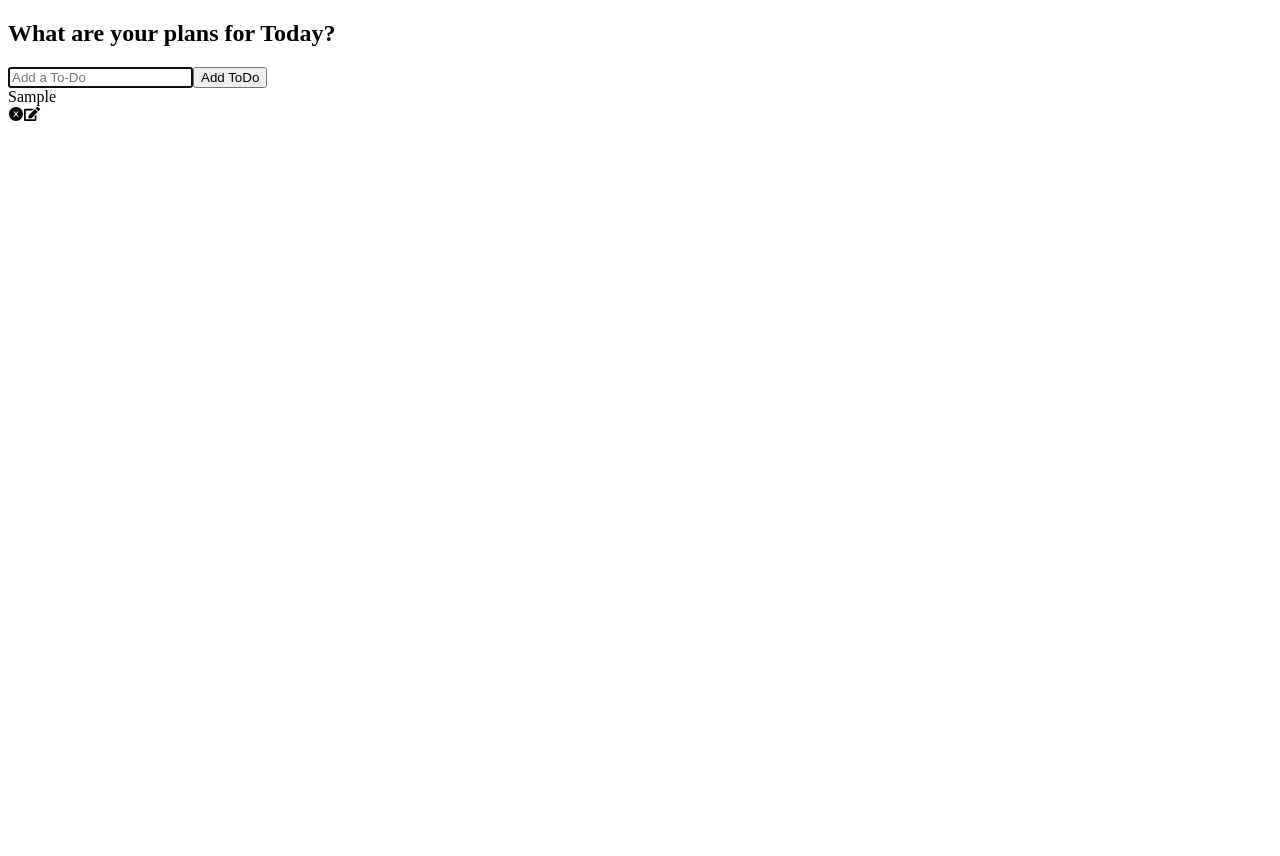
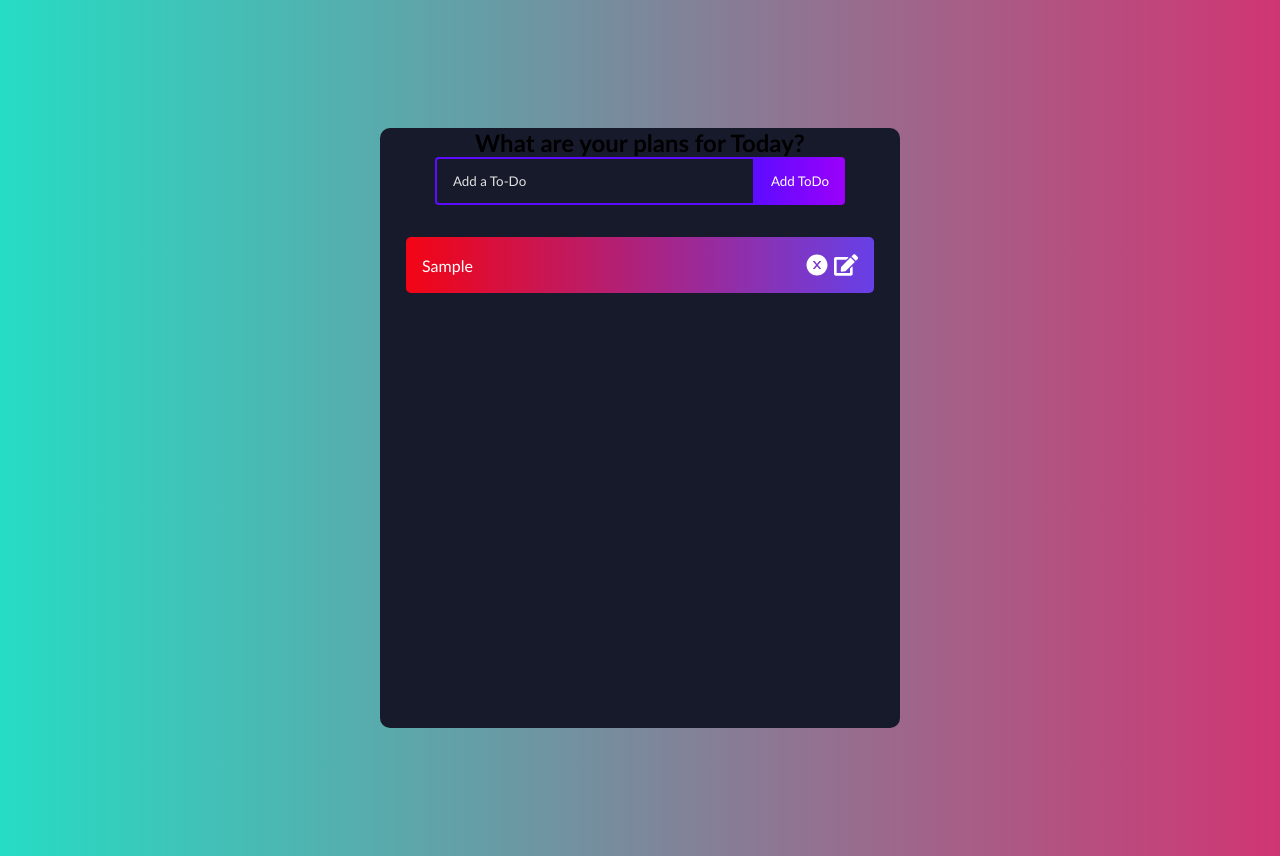
Before and after one commit to SagarDNG/toDoAppUsingReact, a React (Create React App) app: page / in a window 1280 px wide. Both pictures are taken after typing "Sample" into the empty fields and a click on the button "Add ToDo". Before the commit the page ends 800 px from the top, so only its background shows below. Built offline with nearby package versions, Linux system fonts and the light colour scheme.

Commit message:
added styles

```diff
--- /dev/null
+++ b/src/App.css
@@ -0,0 +1,122 @@
+* {
+    box-sizing: border-box;
+    margin: 0;
+    padding: 0;
+    font-family: 'Trebuchet MS', 'Lucida Sans Unicode', 'Lucida Grande',
+        'Lucida Sans', Arial, sans-serif;
+}
+
+body {
+    background: linear-gradient(90deg,
+            rgb(38, 220, 196) 0%,
+            rgb(208, 53, 115) 100%);
+}
+
+.ToDoApp {
+    display: flex;
+    flex-direction: column;
+    justify-content: start;
+    width: 520px;
+    min-height: 600px;
+    background: #161a2b;
+    text-align: center;
+    margin: 128px auto;
+    border-radius: 10px;
+    padding-bottom: 32px;
+}
+
+h1 {
+    margin: 32px 0;
+    color: #fff;
+    font-size: 24px;
+}
+
+.complete {
+    text-decoration: line-through;
+    opacity: 0.4;
+}
+
+.ToDoForm {
+    margin-bottom: 32px;
+}
+
+.ToDoInput {
+    padding: 14px 32px 14px 16px;
+    border-radius: 4px 0 0 4px;
+    border: 2px solid #5d0cff;
+    outline: none;
+    width: 320px;
+    background: transparent;
+    color: #fff;
+}
+
+.ToDoInput::placeholder {
+    color: #e2e2e2;
+}
+
+.ToDoButton {
+    padding: 16px;
+    border: none;
+    border-radius: 0 4px 4px 0;
+    cursor: pointer;
+    outline: none;
+    background: linear-gradient(90deg,
+            rgba(93, 12, 255, 1) 0%,
+            rgba(155, 0, 250, 1) 100%);
+    color: #fff;
+    text-transform: capitalize;
+}
+
+.ToDoInput.edit {
+    border: 2px solid #149fff;
+}
+
+.ToDoButton.edit {
+    background: linear-gradient(90deg,
+            rgba(20, 159, 255, 1) 0%,
+            rgba(17, 122, 255, 1) 100%);
+    padding: 16px 22px;
+}
+
+.ToDoRow {
+    display: flex;
+    justify-content: space-between;
+    align-items: center;
+    margin: 4px auto;
+    color: #fff;
+    background: linear-gradient(90deg,
+            rgb(243, 4, 20) 0%,
+            rgb(103, 64, 231) 100%);
+
+    padding: 16px;
+    border-radius: 5px;
+    width: 90%;
+}
+
+.ToDoRow:nth-child(3n + 1) {
+    background: linear-gradient(90deg,
+            rgb(64, 74, 201) 0%,
+            rgb(89, 237, 202) 100%);
+}
+
+.ToDoRow:nth-child(3n + 2) {
+    background: linear-gradient(90deg,
+            rgb(40, 216, 107) 0%,
+            rgba(250, 0, 135, 1) 100%);
+}
+
+.icons {
+    display: flex;
+    align-items: center;
+    font-size: 24px;
+    cursor: pointer;
+}
+
+.deleteIcon {
+    margin-right: 5px;
+    color: #fff;
+}
+
+.editIcon {
+    color: #fff;
+}
--- a/src/App.js
+++ b/src/App.js
@@ -1,5 +1,5 @@
 import React from 'react';
-// import './App.css';
+import './App.css';
 import ToDoList from './components/ToDoList';
 
 function App() {
@@ -10,4 +10,4 @@ function App() {
   );
 }
 
-export default App;
+export default App
--- a/src/components/toDo.js
+++ b/src/components/toDo.js
@@ -23,7 +23,7 @@ const ToDo = ({ todos, completeTodo, removeTodo, updateTodo }) => {
 
     return todos.map((todo, index) => (
         <div
-            className={todo.isComplete ? 'todo-row complete' : 'todo-row'}
+            className={todo.isComplete ? 'ToDoRow complete' : 'ToDoRow'}
             key={index}
         >
             <div key={todo.id} onClick={() => completeTodo(todo.id)}>
@@ -32,11 +32,11 @@ const ToDo = ({ todos, completeTodo, removeTodo, updateTodo }) => {
             <div className='icons'>
                 <AiFillCloseCircle
                     onClick={() => removeTodo(todo.id)}
-                    className='delete-icon'
+                    className='deleteIcon'
                 />
                 <FaEdit
                     onClick={() => setEdit({ id: todo.id, value: todo.text })}
-                    className='edit-icon'
+                    className='editIcon'
                 />
             </div>
         </div>
--- a/src/components/toDoForm.js
+++ b/src/components/toDoForm.js
@@ -26,7 +26,9 @@ function ToDoForm(props) {
 
     return (
         <form onSubmit={handleSubmit} className='ToDoForm'>
-            {props.edit ?
+
+            {
+                props.edit ?
                     (
                         <>
                             <input
@@ -61,6 +63,7 @@ function ToDoForm(props) {
                     )
             }
 
+
         </form>
     )
 }
```
Lines whose indentation alone changed are shown as unchanged.
